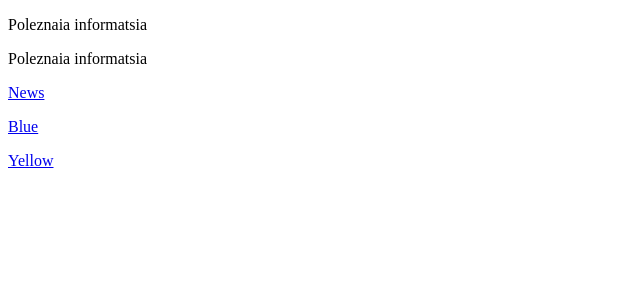
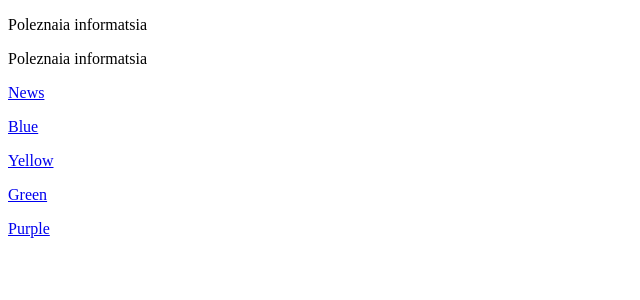
Before and after one commit to tetiana-zhuchenko/shopping-list, a Flask app: page / in a window 1280 px wide. Shown: the top 300 px of the page, without its empty margins (0-640 px from the left). Run offline with Flask 2, Linux system fonts and the light colour scheme.

Commit message:
Add 2 colors with link to the pattern

```diff
--- a/app.py
+++ b/app.py
@@ -31,8 +31,19 @@ def yellow():  # put application's code here
 @app.route('/green')
 def green():  # put application's code here
     background_color = 'green'
+    page_title = 'Green'
     cool_news = 'dhsajgfjflsaffgajshgfjlasfgsljgflsjagfljasgflsagdflgsafgsljdfgsajlfgajlsf'
-    return render_template('multicolor.html', background_color=background_color, news=cool_news)
+    return render_template('multicolor.html', page_title=page_title, background_color=background_color,
+                           news=cool_news)
+
+
+@app.route('/purple')
+def purple():  # put application's code here
+    background_color = 'purple'
+    page_title = 'Purple'
+    cool_news = 'I\'ve got it!'
+    return render_template('multicolor.html', page_title=page_title, background_color=background_color,
+                           news=cool_news)
 
 
 if __name__ == '__main__':
--- a/templates/index.html
+++ b/templates/index.html
@@ -11,6 +11,8 @@
    <p> <a href="/news"> News </a> </p>
    <p> <a href="/blue"> Blue </a>
    <p> <a href="/yellow"> Yellow </a> </p>
+    <p> <a href="/green"> Green </a> </p>
+    <p> <a href="/purple"> Purple </a> </p>
 
 </body>
 </html>
--- a/templates/multicolor.html
+++ b/templates/multicolor.html
@@ -2,7 +2,7 @@
 <html lang="en">
 <head>
     <meta charset="UTF-8">
-    <title>Yellow</title>
+    <title>{{ page_title }}</title>
 </head>
 <body style="background: {{ background_color }}">
 
```
